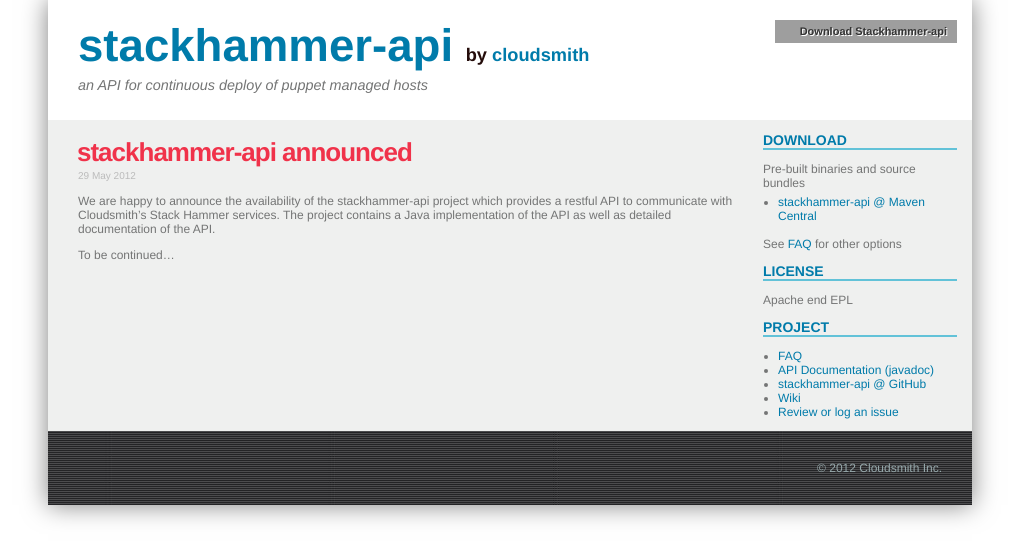
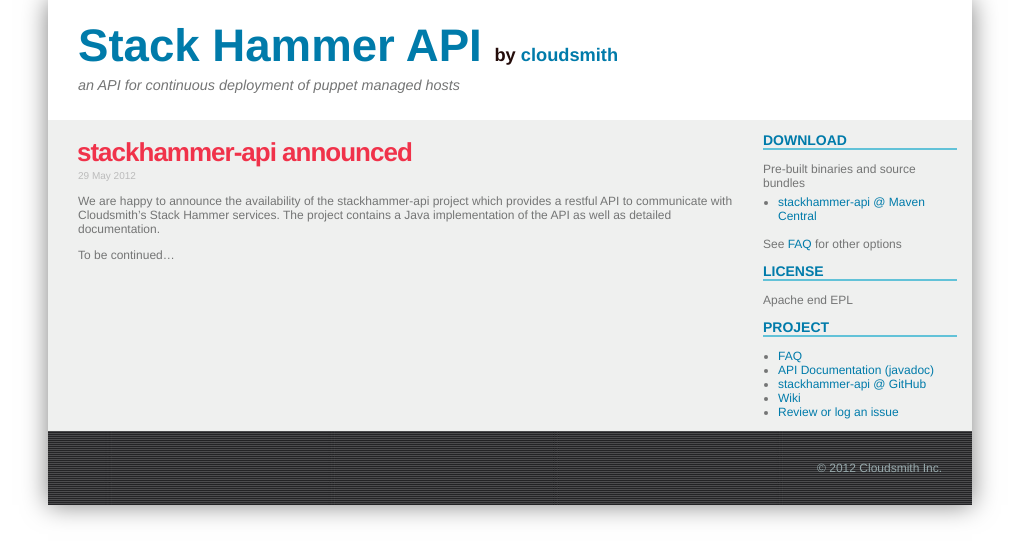
Before and after one commit to puppetlabs-toy-chest/stackhammer-api, a Jekyll site: the page built from main/_posts/2012-05-29-stackhammer-api-announcement.markdown, in a window 1280 px wide. Shown: the top 560 px of the page, without its empty margins (130-1149 px from the left). Built offline with Jekyll 4.4.1, drawn with Linux system fonts in a browser that asks for light colours; nearby versions of some CDN libraries; comment, search, counter and statistics services are not loaded; grey boxes are pictures that could not be loaded.

Commit message:
Removed information not (yet) applicable to this project.

```diff
--- a/_layouts/default.html
+++ b/_layouts/default.html
@@ -41,24 +41,12 @@
 	</script>
 	<div id="container">
 		<div class="header">
-			<div class="download">
-				<!-- example simple button
-            <a href="javascript:;"
-                class="minibutton"><span>Basic Button</span></a> -->
-				<!-- download button with icon -->
-				<a
-					href="http://search.maven.org/#search%7Cga%7C1%7Cg%3A%22org.cloudsmith.stackhammer%22"
-					class="minibutton btn-download"><span><span
-						class="icon"></span>Download Stackhammer-api</span></a>
-			</div>
-
 			<h1>
-				<a href="/stackhammer-api/index.html">stackhammer-api</a>
+				<a href="/stackhammer-api/index.html">Stack Hammer API</a>
 				<span class="small">by <a href="http://www.cloudsmith.com">cloudsmith</a></span>
 			</h1>
 
-			<div class="description">an API for continuous deploy of puppet
-				managed hosts</div>
+			<div class="description">an API for continuous deployment of puppet managed hosts</div>
 		</div>
 
 		<div id="columns">
--- a/faq/contact/_posts/2011-06-06-are-you-available-on-irc.markdown
+++ /dev/null
@@ -1,5 +0,0 @@
----
-layout: post
-title: Are you available on IRC?
----
-Yes, we (try to) hang out on the [#geppetto IRC channel](irc://irc.freenode.net/#geppetto) at freenode.net.
--- a/faq/contact/_posts/2011-06-06-who-is-behind-geppeto.markdown
+++ b/faq/contact/_posts/2011-06-08-who-is-behind-stack-hammer.markdown
@@ -1,6 +1,6 @@
 ---
 layout: post
-title: Who is behind Stackhammer-api, do you have a website?
-date: 2011-06-01
+title: Who is behind Stack Hammer API, do you have a website?
+date: 2011-06-08
 ---
 Cloudsmith Inc. is behind the project. You can find out more about us on [the Cloudsmith website](http://www.cloudsmith.com).
--- a/faq/demos/_posts/2012-05-29-are-there-any-demos.markdown
+++ /dev/null
@@ -1,5 +0,0 @@
----
-layout: post
-title: Are there any demos available?
----
-Sorry, at this moment there are no demos available... Stay tuned...
--- a/faq/howto/_posts/2012-05-29-how-do-i-use-the-api.markdown
+++ b/faq/howto/_posts/2012-05-29-how-do-i-use-the-api.markdown
@@ -2,4 +2,4 @@
 layout: post
 title: How do I use the API?
 ---
-T.B.D
+T.B.D.
--- a/faq/install/_posts/2012-05-29-how-do-i-install-api.markdown
+++ /dev/null
@@ -1,5 +0,0 @@
----
-layout: post
-title: How do I install the API?
----
-T.B.D
--- a/main/_posts/2012-05-29-stackhammer-api-announcement.markdown
+++ b/main/_posts/2012-05-29-stackhammer-api-announcement.markdown
@@ -3,6 +3,7 @@
 title: stackhammer-api announced
 ---
 We are happy to announce the availability of the stackhammer-api project which provides a restful API to
-communicate with Cloudsmith's Stack Hammer services. The project contains a Java implementation of the API as well as detailed documentation of the API.
+communicate with Cloudsmith's Stack Hammer services. The project contains a Java implementation of the API as
+well as detailed documentation.
 
 To be continued...
```
Also changed, not shown: faq/about/_posts/2012-05-29-do-you-accept-contributions.markdown (deleted, +0 -9 lines), faq/about/_posts/2012-06-08-about-stack-hammer-api.markdown (added, +7 -0 lines), faq/contact/_posts/2011-06-06-do-you-have-a-mailinglist.markdown (deleted, +0 -7 lines), faq/contact/_posts/2011-06-06-do-you-have-a-newsgroup.markdown (deleted, +0 -7 lines), faq/contact/_posts/2011-06-06-post-does-not-show-up.markdown (deleted, +0 -8 lines), faq/contact/_posts/2011-06-08-do-you-have-a-newsgroup.markdown (added, +7 -0 lines), 1 other file.
